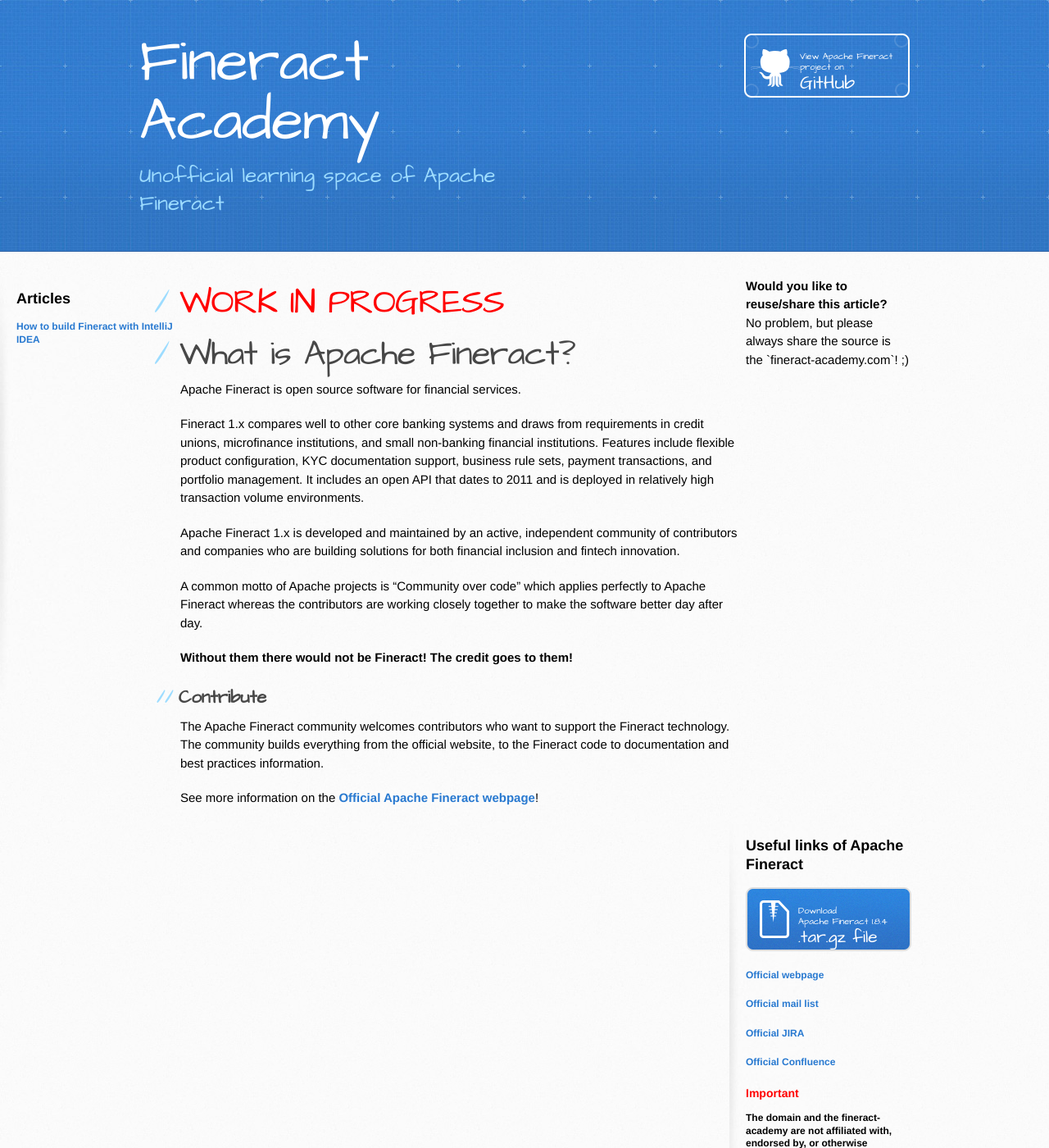
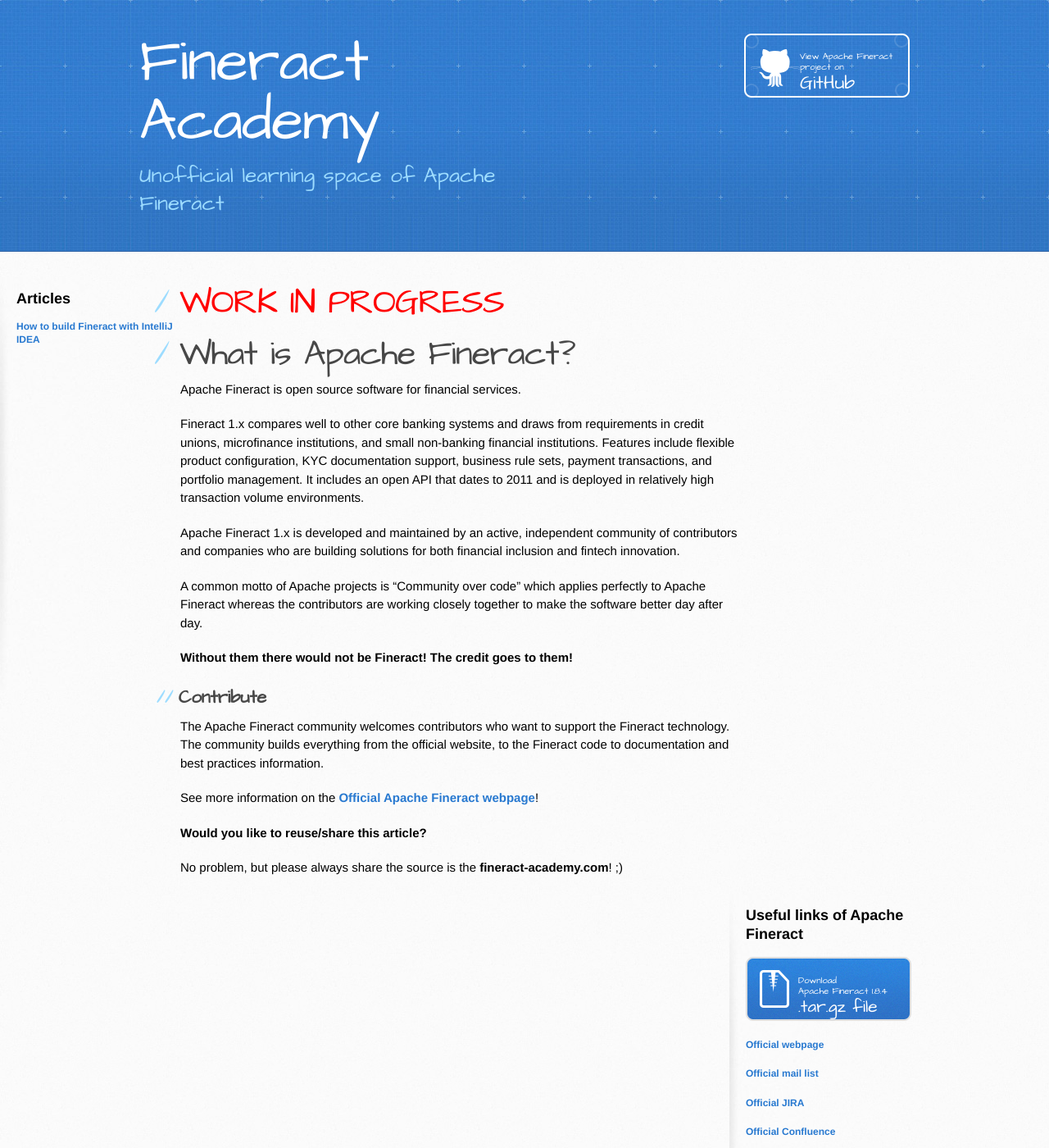
Before and after one commit to fineract-academy/pages, a Jekyll site: the page built from index.md, in a window 1280 px wide and 1400 px high. Shown: the whole window at 82% size. Built offline with Jekyll 4.4.1, drawn with Linux system fonts in a browser that asks for light colours.

Commit message:
Update default.html

```diff
--- a/_layouts/default.html
+++ b/_layouts/default.html
@@ -39,14 +39,13 @@
       <div class="inner clearfix">
         <section id="main-content">
           {{ content }}
-        </section>
-        <section>
-          <b>Would you like to reuse/share this article?</b>
           <p>
-            No problem, but please always share the source is the `fineract-academy.com`! ;)
+            <b>Would you like to reuse/share this article?</b>
+            <p>
+              No problem, but please always share the source is the <b>fineract-academy.com</b>! ;)
+            </p>
           </p>
         </section>
-
         <aside id="sidebar">
           <h2>Useful links of Apache Fineract</h2>
           {% if site.show_downloads %}
```
